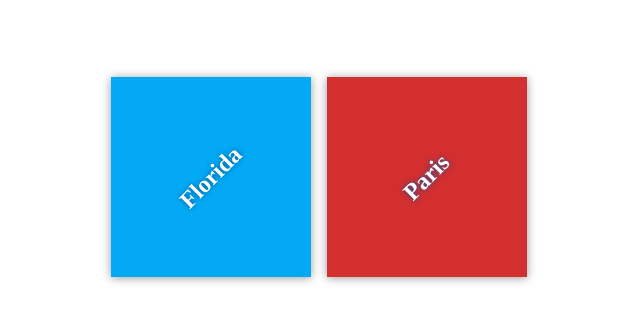
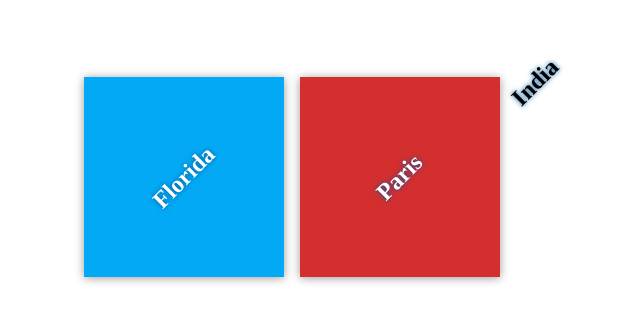
Before and after one commit to nabanitarimpi/my-travel-plans, a plain HTML site: page index.html in a window 1280 px wide. Shown: the part 223-544 px from the top of the page, without its empty margins (321-961 px from the left). Drawn offline with Linux system fonts and the light colour scheme; files that its build step writes are made by us from their sources.

Commit message:
Destination added

```diff
--- a/index.html
+++ b/index.html
@@ -17,6 +17,10 @@
             <div class="destination" id="paris">
                 <h2>Paris</h2>
             </div>
+
+            <div>
+              <h2>India</h2>
+            </div>
         </div>
     </div>
 
```
